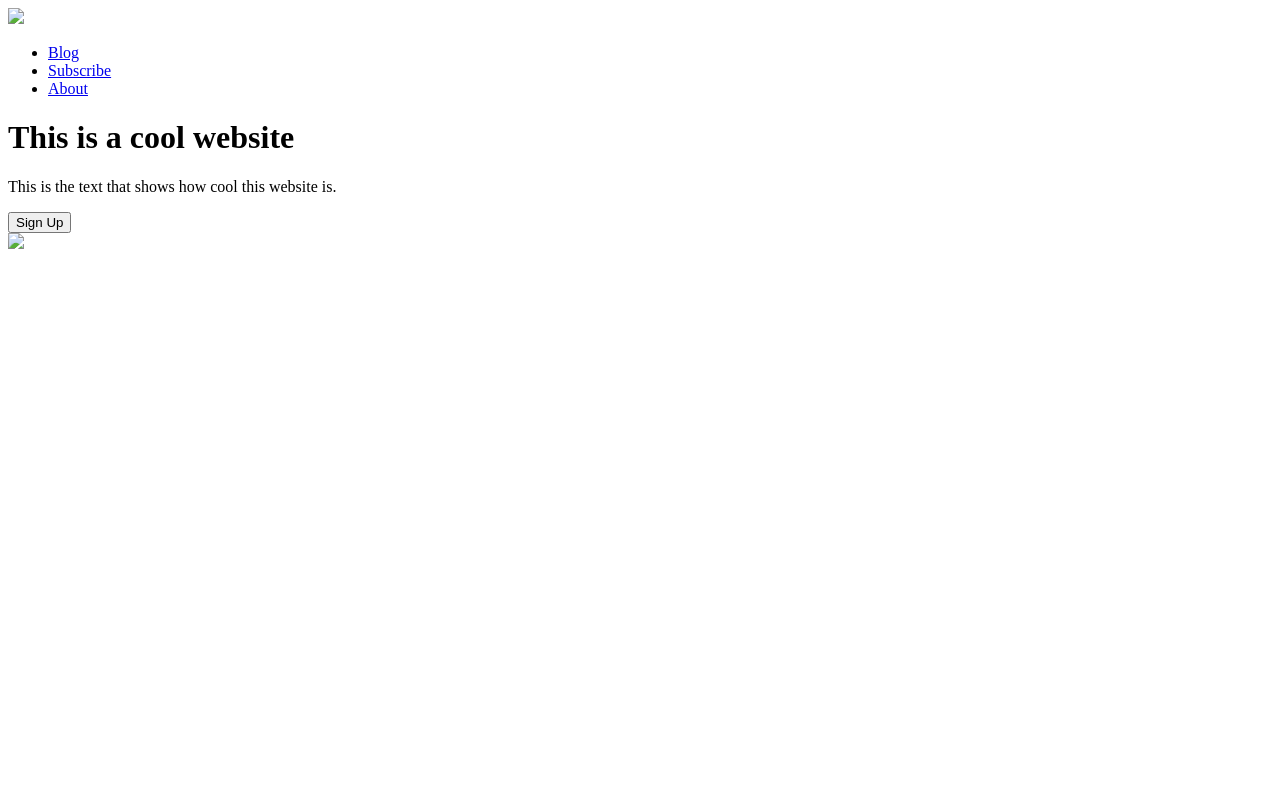
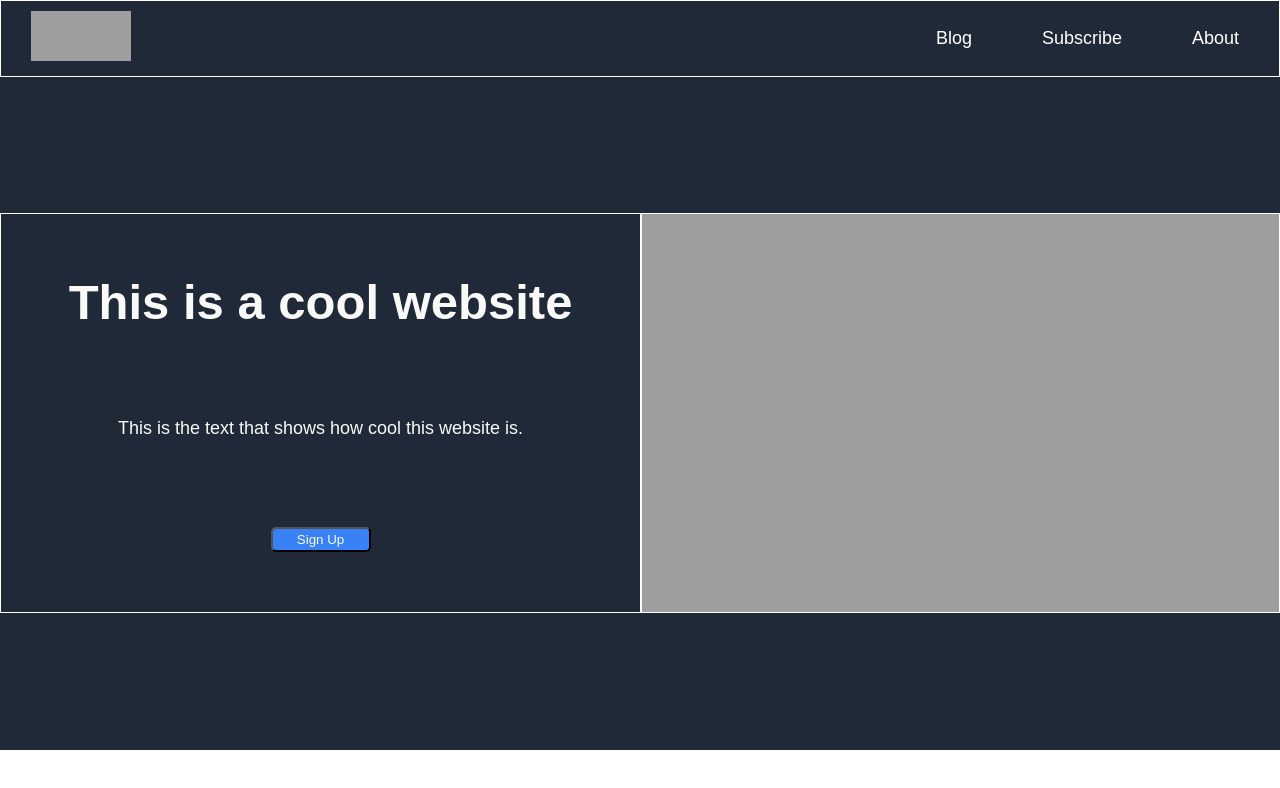
Before and after one commit to OlavRekdal/landing-page, a plain HTML site: page index.html in a window 1280 px wide. Drawn offline with Linux system fonts and the light colour scheme; the site is published under a folder, as on GitHub Pages, so addresses that start at the root find nothing.

Commit message:
remover / before path, rmeoved dropdown menu

```diff
--- a/index.html
+++ b/index.html
@@ -5,14 +5,14 @@
     <meta http-equiv="X-UA-Compatible" content="IE=edge">
     <meta name="viewport" content="width=device-width, initial-scale=1.0">
     <title>Landing Page</title>
-    <link rel="stylesheet" href="/css/main.css">
-    <link rel="stylesheet" href="/css/header.css">
-    <link rel="stylesheet" href="/css/s1.css">
+    <link rel="stylesheet" href="css/main.css">
+    <link rel="stylesheet" href="css/header.css">
+    <link rel="stylesheet" href="css/s1.css">
 </head>
 <body>
     <nav class="header">
         <!-- Title and three links -->
-        <div class='logo'><img src='/images/logo.jpeg'/></div>
+        <div class='logo'><img src='images/logo.jpeg'/></div>
         <ul class='menu'>
             <li class="nav-item"><a href='#'>Blog</a></li>          <!-- These are the same -->
             <li class="nav-item"><a href='#'>Subscribe</a></li>
@@ -29,7 +29,7 @@
         </div>
 
         <div class="s1-right">
-            <img id="funnypic" src="/images/s1-img.jpg">
+            <img id="funnypic" src="images/s1-img.jpg">
 
         </div>
     </div>
```
